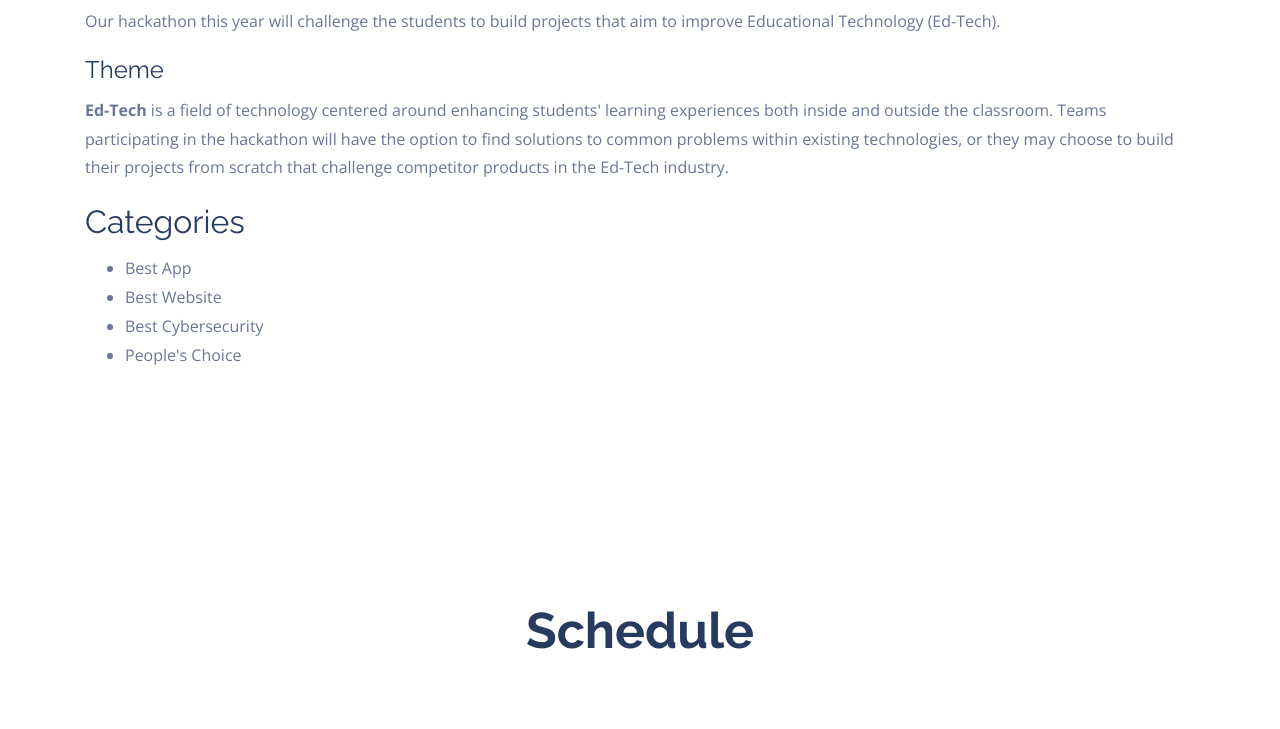
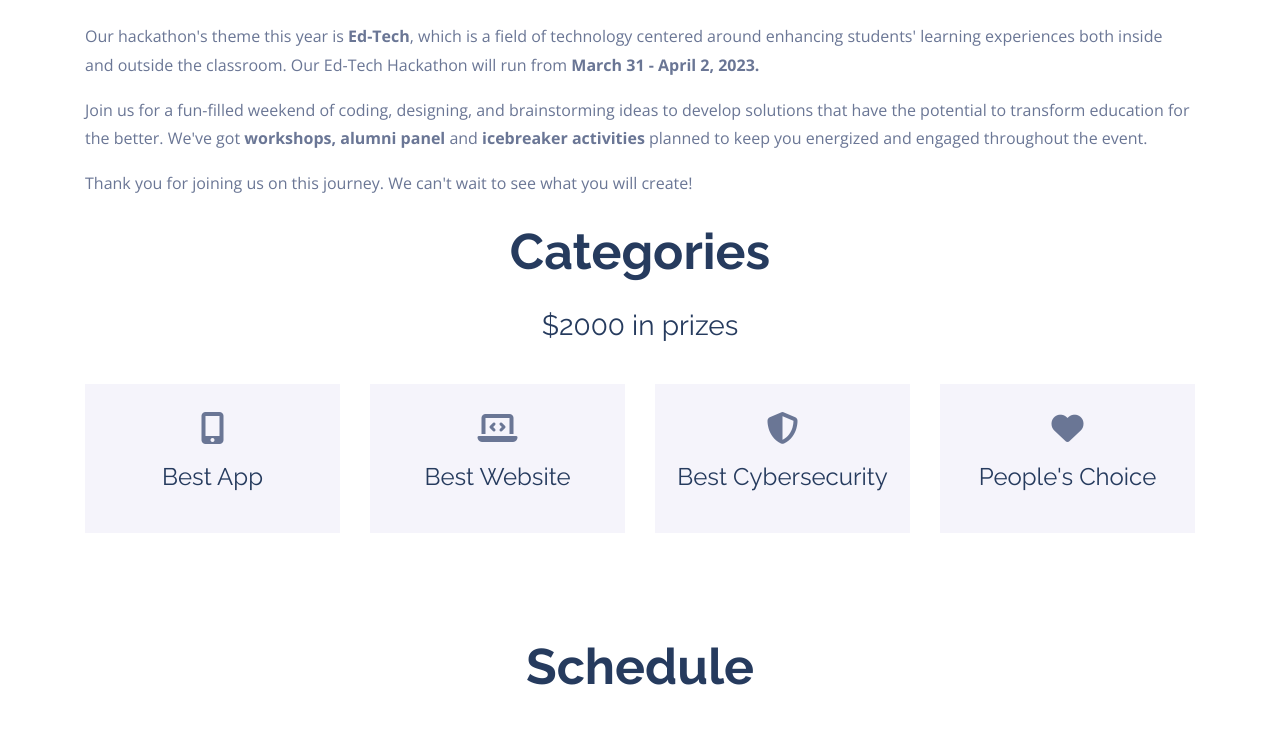
Before and after one commit to USF-WiT/THE-DONS-HACK, a plain HTML site: page index.html in a window 1280 px wide. Shown: the part 1165-1894 px from the top of the page. Drawn offline with nearby package versions, Linux system fonts and the light colour scheme; some packages are replaced by stand-ins of ours; no server answers.

Commit message:
add icons for categories and update the content for about page

```diff
--- a/index.html
+++ b/index.html
@@ -85,28 +85,65 @@
     	</div>
     </section>
 
-    <section class="ftco-about img ftco-section" id="about-section">
+    <section class="ftco-about img ftco-section ftco-no-pb " id="about-section">
 		<div class="container">
 			<div class="about-section">
 				<div class="left-col">
-					<h1 class="mb-4"> The Dons Hack </h1>
-					<p> Our hackathon this year will challenge the students to build projects that aim to improve Educational Technology (Ed-Tech).</p>
-				<div>
-					<h4> Theme</h4>
-					<p> <b> Ed-Tech</b> is a field of technology centered around enhancing students' learning experiences both inside and outside the classroom. Teams participating in the hackathon will have the option to find solutions to common problems within existing technologies, or they may choose to build their projects from scratch that challenge competitor products in the Ed-Tech industry.</p>
-				</div>
+					<div class="col-md-12 heading-section text-center ftco-animate">
+						<h2 class="mb-4"> About </h2>
+					</div>
+					<p> Our hackathon's theme this year is <b> Ed-Tech</b>, which is a field of technology centered around enhancing students' learning experiences both inside and outside the classroom. Our Ed-Tech Hackathon will run from <b> March 31 - April 2, 2023.</b>
+					</p>
+					<p> Join us for a fun-filled weekend of coding, designing, and brainstorming ideas to develop solutions that have the potential to transform education for the better. We've got  <b>workshops, alumni panel </b> and <b> icebreaker activities </b> planned to keep you energized and engaged throughout the event.</p>
+						Thank you for joining us on this journey. We can't wait to see what you will create!</p>
+
 				</div>
 			</div>
-			<div class="project-categories">
-				<h2> Categories </h2>
-				<ul>
-					<li> Best App </li>
-					<li> Best Website </li>
-					<li> Best Cybersecurity </li>
-					<li> People's Choice </li>
-				</ul>
+		</div>
+    </section>
+
+	 <section class="ftco-section ftco-no-pt ftco-no-pb ftco-counter img" id="categories-section">
+    	<div class="container">
+			<div class="col-md-12 heading-section text-center ftco-animate">
+				<h2 class="mb-4"> Categories </h2>
+				<h3> $2000 in prizes </h3>
+				<br />
 			</div>
-			</div>
+				<div class="row d-md-flex align-items-center align-items-stretch">
+          <div class="col-md d-flex justify-content-center counter-wrap ftco-animate">
+            <div class="block-18 bg-light">
+              <div class="text">
+				<p><i class="fa-solid fa-mobile-screen-button fa-2xl"></i></p>
+                <h4> Best App </h4>
+              </div>
+            </div>
+          </div>
+          <div class="col-md d-flex justify-content-center counter-wrap ftco-animate">
+            <div class="block-18 bg-light">
+              <div class="text">
+				<p><i class="fa-solid fa-laptop-code fa-2xl"></i></p>
+				<h4> Best Website </h4>
+              </div>
+            </div>
+          </div>
+          <div class="col-md d-flex justify-content-center counter-wrap ftco-animate">
+            <div class="block-18 bg-light">
+              <div class="text">
+				<p><i class="fa-solid fa-shield-halved fa-2xl"></i></p>
+				<h4> Best Cybersecurity </h4>
+              </div>
+            </div>
+          </div>
+          <div class="col-md d-flex justify-content-center counter-wrap ftco-animate">
+            <div class="block-18 bg-light">
+              <div class="text">
+				<p><i class="fa-solid fa-regular fa-heart fa-2xl"></i></p>
+				<h4> People's Choice  </h4>
+              </div>
+            </div>
+          </div>
+        </div>
+      </div>
     </section>
 
 	 <section class="ftco-section ftco-no-pb ftco-no-pt" id="schedule-section">
```
Also changed, not shown: css/style.css.
